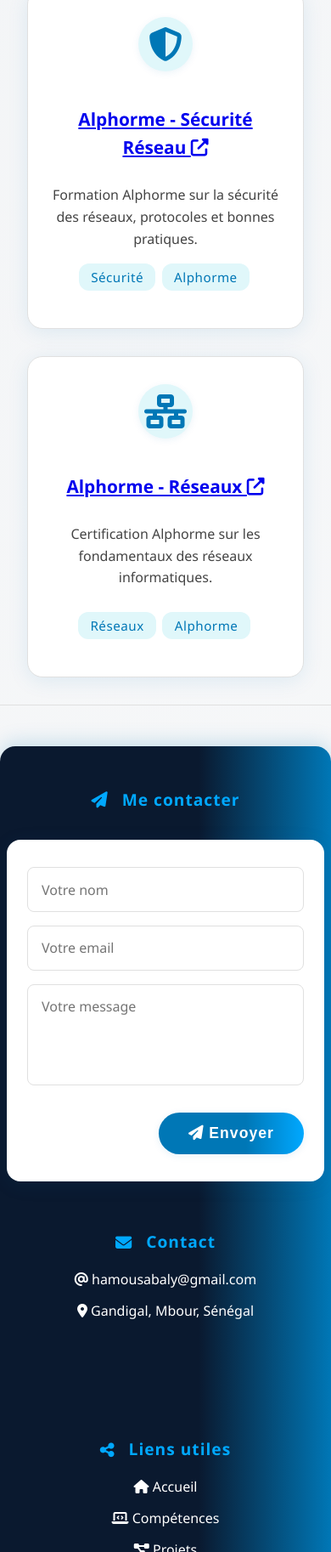
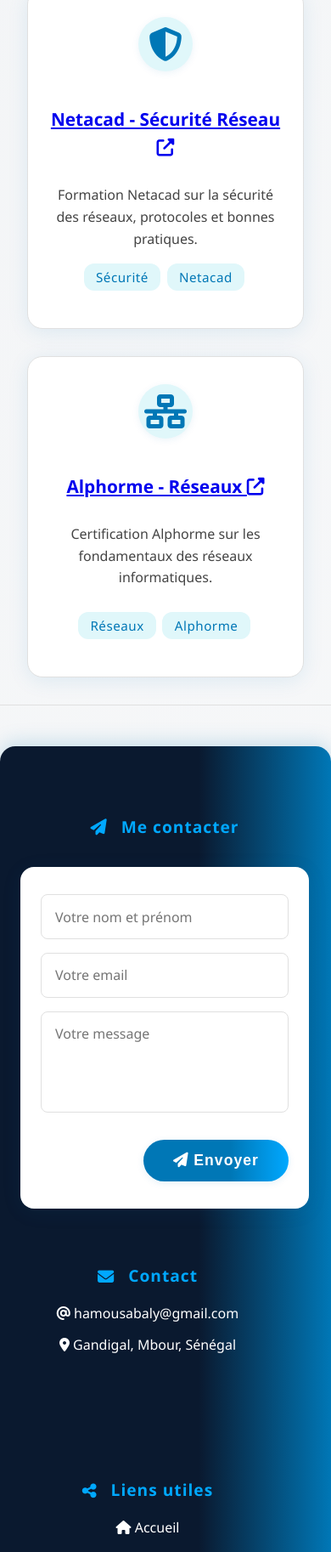
Before and after one commit to hamousabs95/portfolio, a plain HTML site: page index.html in a window 390 px wide. Shown: the part 7418-9244 px from the top of the page at 85% size. Drawn offline with Linux system fonts and the light colour scheme.

Commit message:
style: harmonisation du footer et ajustements responsive

```diff
--- a/index.html
+++ b/index.html
@@ -292,23 +292,23 @@
             <div class="carte-certificat">
                 <div class="certif-icone"><i class="fas fa-shield-alt"></i></div>
                 <h3>
-                    <a href="https://drive.google.com/file/d/19UNQ2SLAaMwZYq0wL06QZq1lT7gKiz0r/view?usp=sharing"
+                    <a href="https://drive.google.com/file/d/1OOlJeX5JZfKiBQ3ZvSXWyPx8hAU-CGgh/view?usp=drive_link"
                         target="_blank" rel="noopener">
-                        Alphorme - Sécurité Réseau <i class="fas fa-external-link-alt"></i>
+                        Netacad - Sécurité Réseau <i class="fas fa-external-link-alt"></i>
                     </a>
                 </h3>
-                <p class="certif-desc">Formation Alphorme sur la sécurité des réseaux, protocoles et bonnes pratiques.
+                <p class="certif-desc">Formation Netacad sur la sécurité des réseaux, protocoles et bonnes pratiques.
                 </p>
                 <div class="badges">
                     <span class="badge">Sécurité</span>
-                    <span class="badge">Alphorme</span>
+                    <span class="badge">Netacad</span>
                 </div>
             </div>
             <!-- Certificat 2 -->
             <div class="carte-certificat">
                 <div class="certif-icone"><i class="fas fa-network-wired"></i></div>
                 <h3>
-                    <a href="https://drive.google.com/file/d/1OOlJeX5JZfKiBQ3ZvSXWyPx8hAU-CGgh/view?usp=sharing"
+                    <a href="https://drive.google.com/file/d/19UNQ2SLAaMwZYq0wL06QZq1lT7gKiz0r/view?usp=drive_link"
                         target="_blank" rel="noopener">
                         Alphorme - Réseaux <i class="fas fa-external-link-alt"></i>
                     </a>
@@ -333,7 +333,7 @@
                     <input type="hidden" name="_captcha" value="false">
                     <input type="hidden" name="_next"
                         value="https://hamousabs95.github.io/portfolio/index.html#accueil">
-                    <input type="text" name="name" placeholder="Votre nom" required>
+                    <input type="text" name="name" placeholder="Votre nom et prénom" required>
                     <input type="email" name="email" placeholder="Votre email" required>
                     <textarea name="message" rows="4" placeholder="Votre message" required></textarea>
                     <button type="submit" class="btn btn-cta-bolt"><i class="fas fa-paper-plane"></i> Envoyer</button>
@@ -342,8 +342,6 @@
             <div class="footer-contact">
                 <h2><i class="fas fa-envelope"></i> Contact</h2>
                 <ul>
-
-
                     <li><a href="mailto:hamousabaly@gmail.com"><i class="fas fa-at"></i> hamousabaly@gmail.com</a></li>
                     <li><i class="fas fa-map-marker-alt"></i> Gandigal, Mbour, Sénégal</li>
                 </ul>
--- a/scripts.js
+++ b/scripts.js
@@ -78,3 +78,21 @@ document.addEventListener('DOMContentLoaded', function() {
         showSlide(current);
     }
 });
+
+// Gestion du lien actif dans la navbar selon la section visible
+document.addEventListener('DOMContentLoaded', function() {
+    const links = document.querySelectorAll('.navbar-links a[href^="#"], .navbar-links a[href^="index.html#"]');
+    const sections = Array.from(links)
+        .map(link => document.querySelector(link.getAttribute('href').replace('index.html', '')))
+        .filter(Boolean);
+
+    function setActiveLink() {
+        let index = sections.length;
+        while (--index && window.scrollY + 120 < sections[index].offsetTop) {}
+        links.forEach(link => link.classList.remove('active'));
+        if (links[index]) links[index].classList.add('active');
+    }
+
+    window.addEventListener('scroll', setActiveLink);
+    setActiveLink();
+});
--- a/style.css
+++ b/style.css
@@ -754,6 +754,28 @@ footer {
     box-shadow: 0 -4px 24px #0077b633;
     font-family: 'Segoe UI', Tahoma, Geneva, Verdana, sans-serif;
 }
+.footer-modern .footer-content {
+    display: flex;
+    flex-wrap: wrap;
+    justify-content: space-between;
+    align-items: flex-start; /* Ajouté pour aligner en haut */
+    gap: 2rem;
+    max-width: 1200px;
+    margin: 0 auto;
+    padding: 2rem 1rem 1rem 1rem;
+}
+.footer-modern .footer-contact-form {
+    max-width: 340px; /* Réduit la largeur du formulaire pour l'harmoniser */
+    width: 100%;
+}
+.footer-modern .footer-contact,
+.footer-modern .footer-links,
+.footer-modern .footer-social {
+    width: 100%;
+    max-width: 300px;
+    min-width: 220px;
+    box-sizing: border-box;
+}
 .footer-content {
     display: flex;
     flex-wrap: wrap;
```
